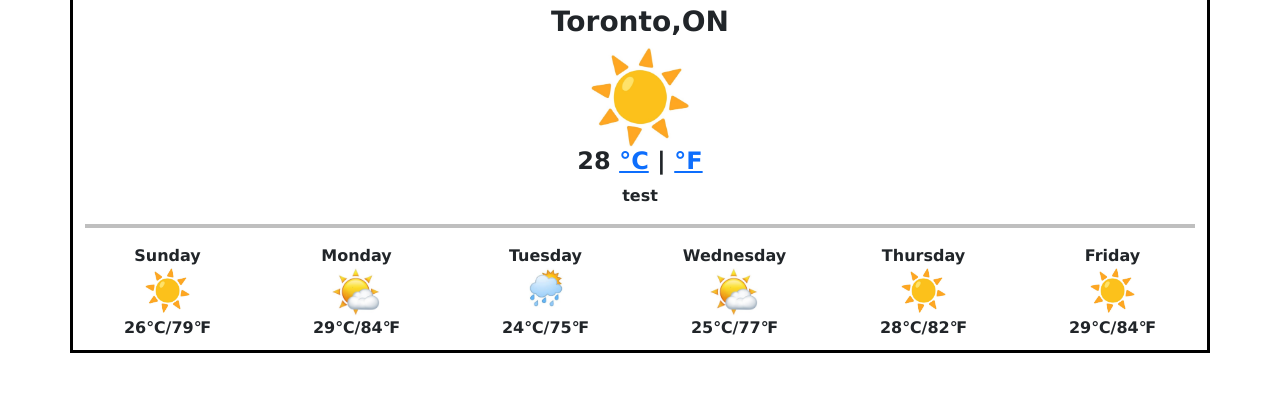
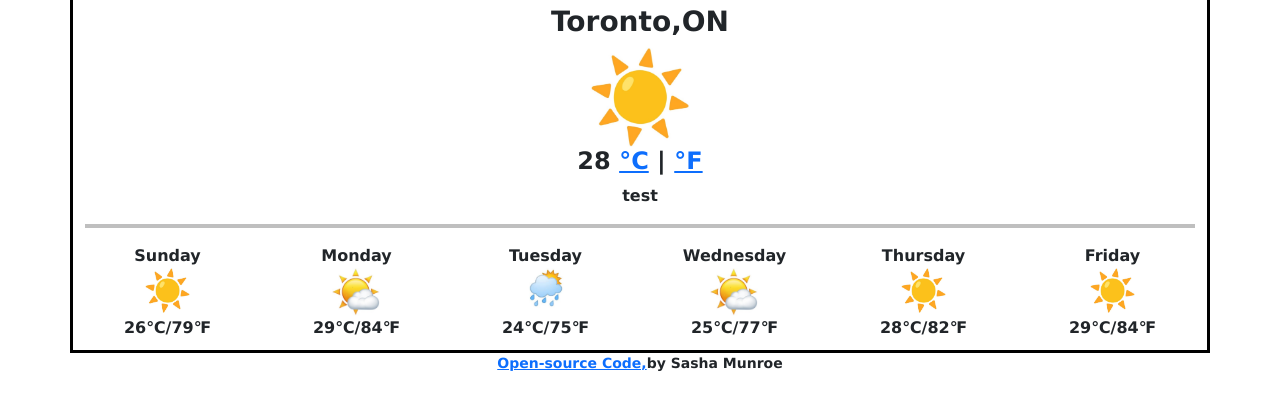
Before and after one commit to smunroe34/sasha-weather-app, a plain HTML site: page index.html in a window 1280 px wide. Shown: the part 233-642 px from the top of the page. Drawn offline with nearby package versions, Linux system fonts and the light colour scheme; no server answers.

Commit message:
Linked Github repository

```diff
--- a/index.html
+++ b/index.html
@@ -81,6 +81,10 @@
         <div class="col-md-2">29℃/84℉</div>
       </div>
     </div>
+    <div class="row">
+      <small> <a href="https://github.com/smunroe34/sasha-weather-app" target="blank">Open-source Code,</a>by Sasha
+        Munroe</small>
+    </div>
     <script src="index.js"></script>
   </body>
 
```
